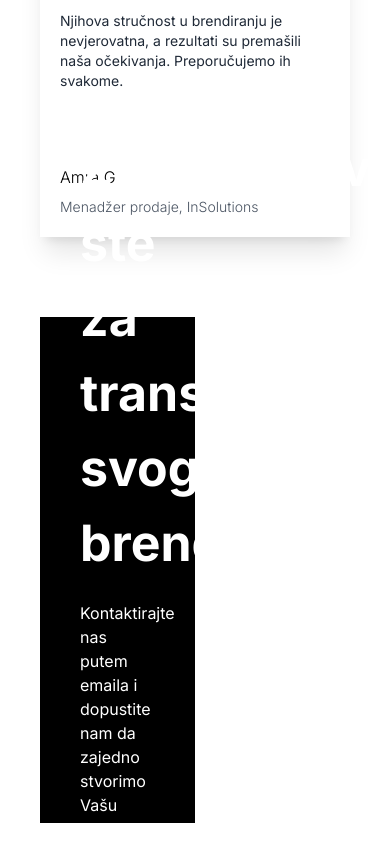
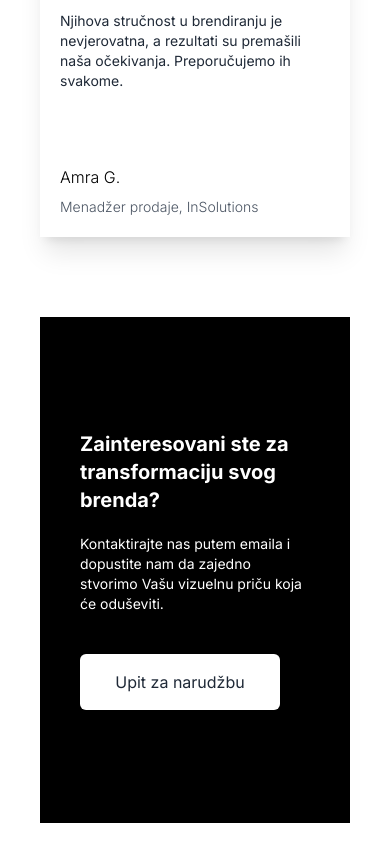
Before and after one commit to DenisKantic/Intrag_NextJS_collab, a Next.js app: page / in a window 390 px wide. Shown: the part 6460-7321 px from the top of the page. Built offline with nearby package versions, Linux system fonts and the light colour scheme.

Commit message:
finished responsive for TransformationBrend component

```diff
--- a/app/components/TransformationBrend.jsx
+++ b/app/components/TransformationBrend.jsx
@@ -3,15 +3,16 @@ import Image from 'next/image'
 
 const TransformationBrend = () => {
   return (
-    <div className='min-h-[60vh] mt-10 mb-10'>
-    <div className='flex w-full h-[60vh]'>
-        <div className='w-[50%] bg-black text-white p-10 flex flex-col justify-center'>
-            <p className='text-[50px] font-bold'>Zainteresovani ste za transformaciju svog brenda?</p>
-            <p className='pt-5 pb-10'>Kontaktirajte nas putem emaila i dopustite nam da zajedno stvorimo Vašu vizuelnu priču koja će oduševiti.</p>
+    <div className='h-[60vh] mt-10 mb-10'>
+    <div className='flex w-full h-full'>
+        <div className='bg-black text-white  p-10 flex flex-col justify-center xxs:w-full mdd:w-[50%]'>
+            <p className='font-bold
+                          xxs:text-xl sm:text-3xl mdd:text-3xl lg:text-4xl xxl:text-5xl'>Zainteresovani ste za transformaciju svog brenda?</p>
+            <p className='pt-5 pb-10 xxs:text-sm md:text-xl'>Kontaktirajte nas putem emaila i dopustite nam da zajedno stvorimo Vašu vizuelnu priču koja će oduševiti.</p>
 
             <button className='w-[200px] py-4 bg-white text-gray-800 rounded-md'>Upit za narudžbu</button>
         </div>
-        <div className='w-[50%] relative h-[60vh] xxs:hidden md:block'>
+        <div className='relative h-full xxs:hidden xxs:w-full mdd:block mdd:w-[50%]'>
             <Image
             unoptimized
             className='w-full h-full object-cover'
--- a/tailwind.config.js
+++ b/tailwind.config.js
@@ -10,6 +10,7 @@ module.exports = {
       "xxs": "200px",
       "sm": "499px",
       "md": "500px",
+      "mdd": "800px",
       "lg": "1000px",
       "xxl": "1200px"
     },
```
